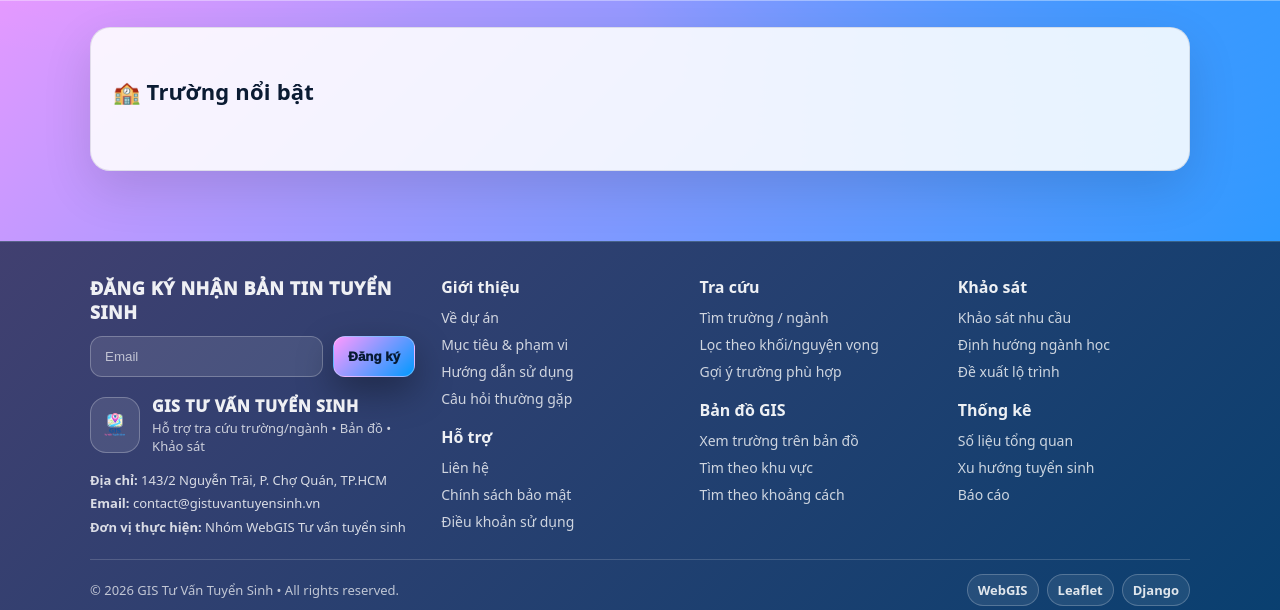
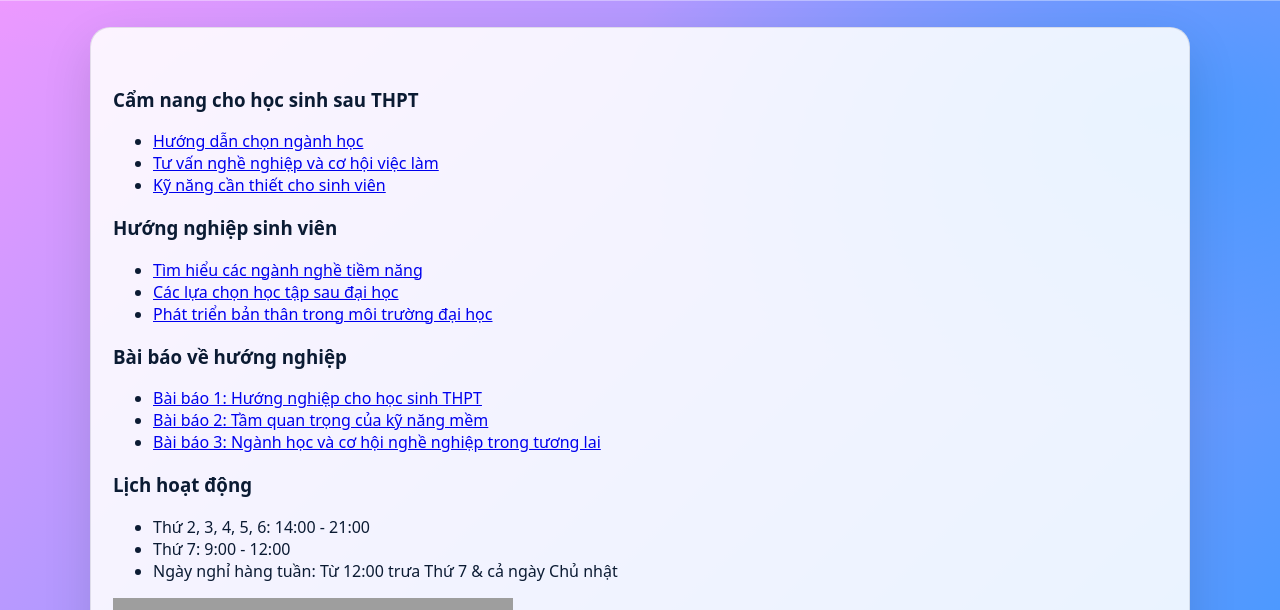
Before and after one commit to TRAM-HUONG/GIS-TUVANTUYENSINH, a Django app: page / in a window 1280 px wide. Shown: the part 239-849 px from the top of the page. Run offline with Django 5.2, Linux system fonts and the light colour scheme; data that the repository does not hold is empty; grey boxes are pictures that could not be loaded.

Commit message:
Lưu các thay đổi

```diff
--- a/templates/home/home.html
+++ b/templates/home/home.html
@@ -7,18 +7,68 @@
 
 {% block content %}
 <section class="home-wrap">
+
+  <div class="home-layout">
+    <!-- Cột trái (sidebar) -->
+    <aside class="home-left">
+      <div class="additional-info">
+        <h3>Cẩm nang cho học sinh sau THPT</h3>
+        <ul>
+          <li><a href="https://www.tuyensinh247.com/huong-dan-chon-nganh-hoc.html">Hướng dẫn chọn ngành học</a></li>
+          <li><a href="https://www.topica.edu.vn/tin-tuc/tu-van-nghe-nghiep-va-co-hoi-viec-lam">Tư vấn nghề nghiệp và cơ hội việc làm</a></li>
+          <li><a href="https://www.vietnamworks.com/blog/ky-nang-can-thiet-cho-sinh-vien">Kỹ năng cần thiết cho sinh viên</a></li>
+        </ul>
+
+        <h3>Hướng nghiệp sinh viên</h3>
+        <ul>
+          <li><a href="https://www.vietbaokhung.com/tim-hieu-cac-nganh-nghe-tiem-nang">Tìm hiểu các ngành nghề tiềm năng</a></li>
+          <li><a href="https://vnexpress.net/loc-chon-hoc-tap-sau-dai-hoc">Các lựa chọn học tập sau đại học</a></li>
+          <li><a href="https://tuoitre.vn/phat-trien-ban-than-trong-moi-truong-dai-hoc-20210430123951451.htm">Phát triển bản thân trong môi trường đại học</a></li>
+        </ul>
+
+        <h3>Bài báo về hướng nghiệp</h3>
+        <ul>
+          <li><a href="https://vnexpress.net/huong-nghiep-cho-hoc-sinh-thpt-20170815053551242.html">Bài báo 1: Hướng nghiệp cho học sinh THPT</a></li>
+          <li><a href="https://vietnamnet.vn/vn/giao-duc/bao-lau-moi-co-kha-nang-thanh-cong-trong-nghe-nghiep-660463.html">Bài báo 2: Tầm quan trọng của kỹ năng mềm</a></li>
+          <li><a href="https://www.vnexpress.net/nganh-hoc-va-co-hoi-nghe-nghiep-trong-tuong-lai-20200218090504688.html">Bài báo 3: Ngành học và cơ hội nghề nghiệp trong tương lai</a></li>
+        </ul>
+      </div>
+
+      <!-- ✅ Lịch hoạt động -->
+      <div class="activity-schedule">
+        <h3>Lịch hoạt động</h3>
+        <ul>
+          <li>Thứ 2, 3, 4, 5, 6: 14:00 - 21:00</li>
+          <li>Thứ 7: 9:00 - 12:00</li>
+          <li>Ngày nghỉ hàng tuần: Từ 12:00 trưa Thứ 7 & cả ngày Chủ nhật</li>
+        </ul>
+      </div>
+
+      <!-- ✅ Icon chat (gợi ý) -->
+      <div class="chat-icon">
+        <a href="https://www.example.com/chat" class="chat-link">
+          <img src="{% static 'img/chat-icon.png' %}" alt="Chat" />
+        </a>
+      </div>
+    </aside>
+
+    <!-- Cột phải (grid trường) -->
+    <main class="home-right">
       <h2 class="home-section-title">🏫 Trường nổi bật</h2>
 
       <div class="home-grid">
         {% for t in truong_noi_bat %}
-      <div class="home-card">
+          <a class="home-card" href="{% url 'truong_detail' t.matruong %}">
             <div class="home-card-img">
               <img src="{% static 'img/TDH/' %}{{ t.logo }}" alt="{{ t.tentruong }}">
             </div>
             <h3 class="home-card-title">{{ t.tentruong }}</h3>
             <p class="home-card-sub">{{ t.loaitruong }}</p>
-      </div>
+          </a>
         {% endfor %}
       </div>
+    </main>
+  </div>
+
 </section>
 {% endblock %}
```
Lines whose indentation alone changed are shown as unchanged.
